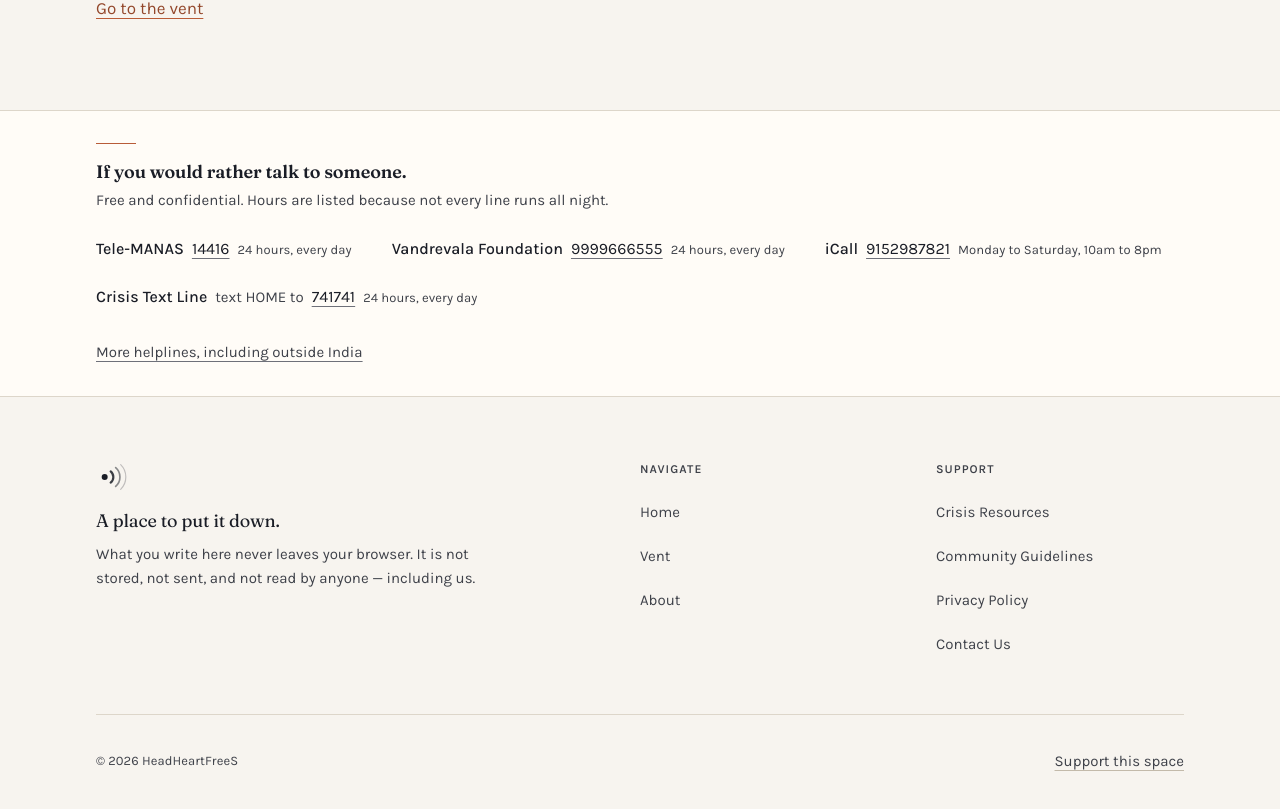
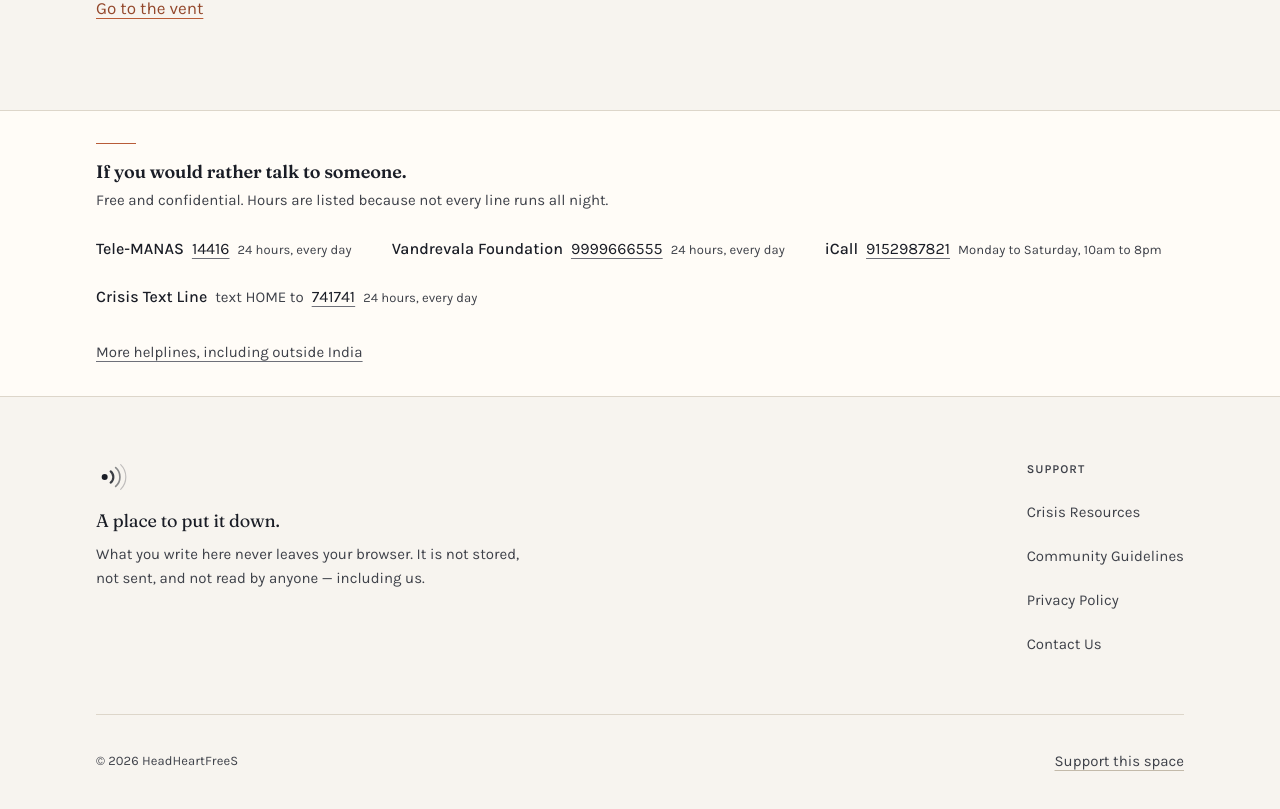
Before and after one commit to B-TechCode/headheartfrees, a Next.js app in the folder frontend/: page / in a window 1280 px wide. Shown: the part 2081-2890 px from the top of the page. Built offline with nearby package versions, Linux system fonts and the light colour scheme.

Commit message:
refactor(phase-3): drop footer Navigate column, opt in to smooth scroll

```diff
--- a/frontend/src/app/layout.tsx
+++ b/frontend/src/app/layout.tsx
@@ -50,7 +50,16 @@ export const viewport: Viewport = {
 
 export default function RootLayout({ children }: { children: ReactNode }) {
   return (
-    <html lang="en" className={`${fraunces.variable} ${karla.variable}`}>
+    // data-scroll-behavior opts in explicitly to the smooth scrolling set on
+    // <html> in globals.css. Without it Next warns at runtime that it cannot
+    // tell deliberate smooth scrolling from an accidental inherited rule, and
+    // may override it during router navigations.
+    // https://nextjs.org/docs/messages/missing-data-scroll-behavior
+    <html
+      lang="en"
+      data-scroll-behavior="smooth"
+      className={`${fraunces.variable} ${karla.variable}`}
+    >
       <body className="flex min-h-dvh flex-col">
         {/*
           Keyboard users land here first. It is visually hidden until focused,
--- a/frontend/src/components/layout/Footer.tsx
+++ b/frontend/src/components/layout/Footer.tsx
@@ -5,15 +5,11 @@ import { focusRing } from "@/components/ui/styles";
 import { FOOTER_HELPLINES } from "@/lib/helplines";
 
 /**
- * PROJECT_BRIEF.md §7: Donate and Feedback are removed from the Navigate
- * column. They were in the old design and must not come back.
+ * PROJECT_BRIEF.md §7: the footer has no Navigate column. Home, Vent and About
+ * are in the navbar, and repeating them here left a three-item column too thin
+ * to justify its own heading. Donate and Feedback must not appear in the footer
+ * at all — the old design had them and they must not come back.
  */
-const NAVIGATE_LINKS = [
-  { href: "/", label: "Home" },
-  { href: "/vent", label: "Vent" },
-  { href: "/about", label: "About" },
-] as const;
-
 const SUPPORT_LINKS = [
   { href: "/crisis-resources", label: "Crisis Resources" },
   { href: "/community-guidelines", label: "Community Guidelines" },
@@ -33,12 +29,20 @@ export function Footer() {
       <CrisisStrip />
 
       {/*
-        Asymmetric on purpose: the brand column is twice the width of either
-        link column, so this does not read as an evenly divided four-up grid.
+        Two blocks, anchored to opposite edges rather than sitting in grid
+        columns. With the Navigate column gone, a fractional grid would have
+        left the brand block capped at its max-width with several hundred pixels
+        of dead space beside it — the lopsided look this layout was changed to
+        avoid. justify-between makes the gap between them structural instead.
+
+        The split waits until md rather than sm: at 640px the brand text and the
+        Support column together exceed the available width and the brand would
+        shrink into an awkwardly narrow measure. Below md it stacks, which is
+        symmetrical by construction.
       */}
       <div className="mx-auto max-w-6xl px-4 py-12 sm:px-6 lg:px-8 lg:py-16">
-        <div className="grid gap-10 sm:grid-cols-2 lg:grid-cols-[2fr_1fr_1fr] lg:gap-12">
-          <div className="max-w-sm">
+        <div className="flex flex-col gap-10 md:flex-row md:justify-between md:gap-12">
+          <div className="min-w-0 max-w-md">
             <Logo title={null} className="h-8 w-8 text-ink" />
             <p className="mt-4 font-display text-h4 text-ink">A place to put it down.</p>
             <p className="mt-2 text-body-sm text-ink-soft">
@@ -47,7 +51,6 @@ export function Footer() {
             </p>
           </div>
 
-          <FooterColumn title="Navigate" links={NAVIGATE_LINKS} />
           <FooterColumn title="Support" links={SUPPORT_LINKS} />
         </div>
 
```
Also changed, not shown: 2 other files (tests, documents, lock files or other folders).
